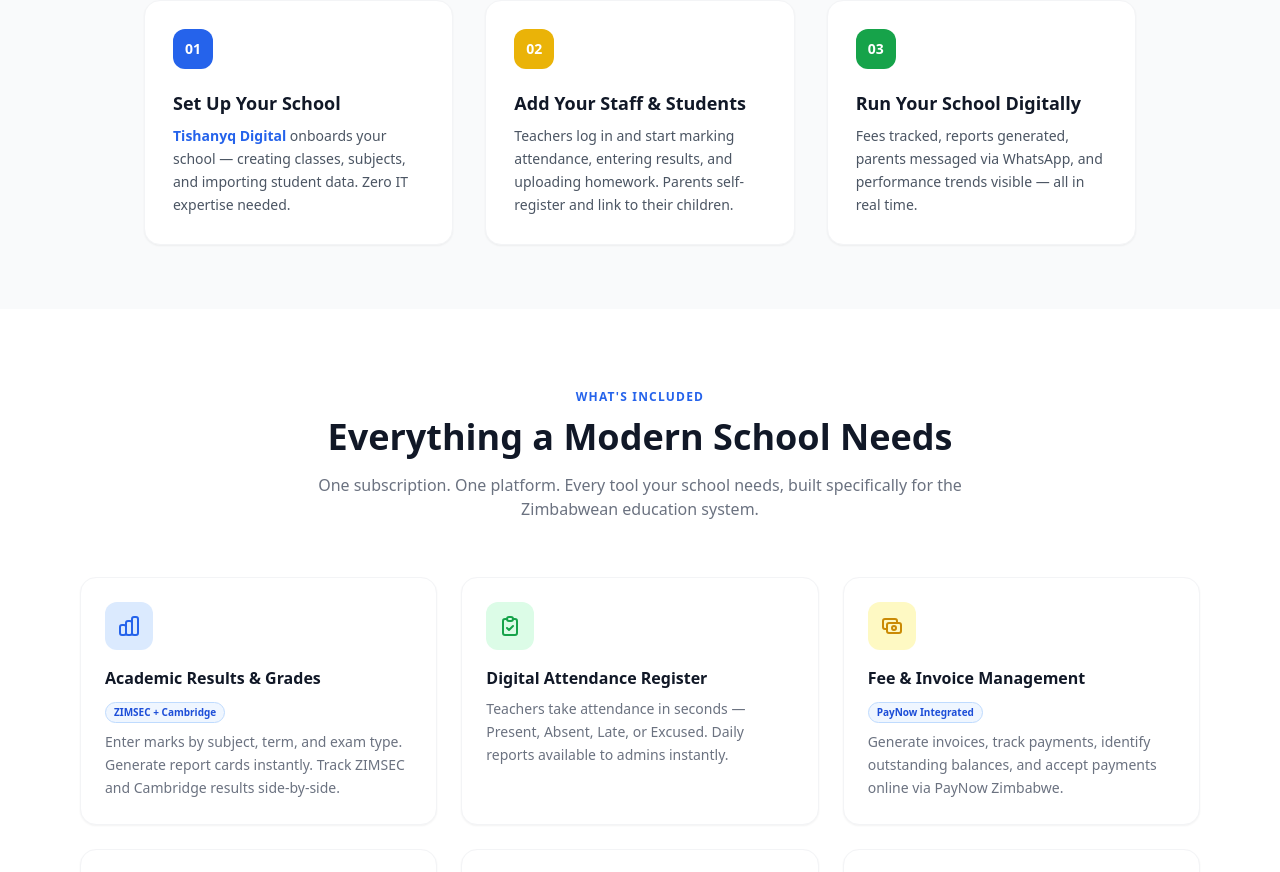
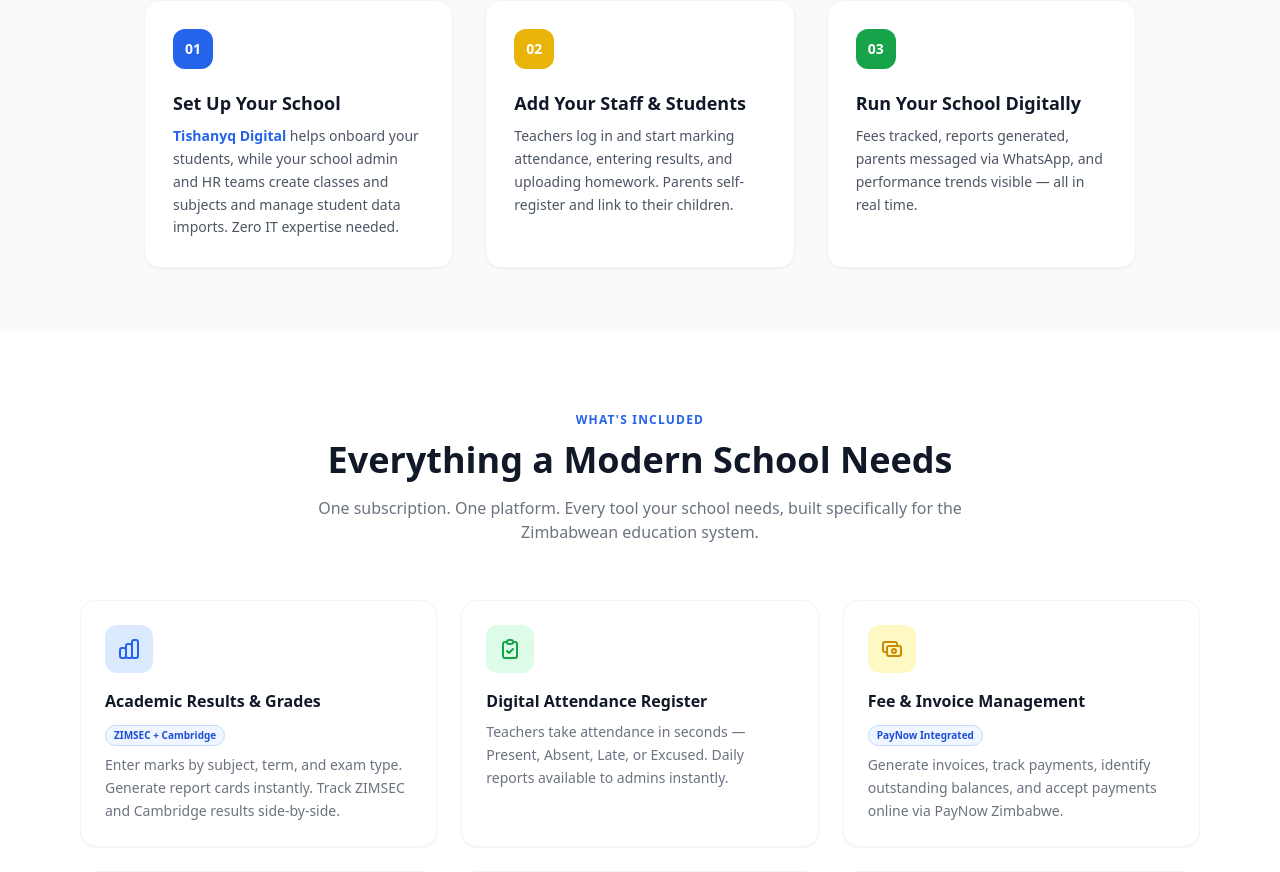
Before and after one commit to Brandonkhumalo/my-school-hub, a React (Vite) app: page / in a window 1280 px wide. Shown: the part 1560-2432 px from the top of the page. Built offline with nearby package versions, Linux system fonts and the light colour scheme.

Commit message:
updated web page

```diff
--- a/src/pages/Index.tsx
+++ b/src/pages/Index.tsx
@@ -210,7 +210,7 @@ const Index = () => {
               {
                 step: "01",
                 title: "Set Up Your School",
-                desc: (<><a href="https://tishanyq.co.zw" target="_blank" rel="noopener noreferrer" className="text-blue-600 font-semibold hover:underline">Tishanyq Digital</a> onboards your school — creating classes, subjects, and importing student data. Zero IT expertise needed.</>),
+                desc: (<><a href="https://tishanyq.co.zw" target="_blank" rel="noopener noreferrer" className="text-blue-600 font-semibold hover:underline">Tishanyq Digital</a> helps onboard your students, while your school admin and HR teams create classes and subjects and manage student data imports. Zero IT expertise needed.</>),
                 color: "bg-blue-600",
               },
               {
```
Also changed, not shown: 1 other file (tests, documents, lock files or other folders).
